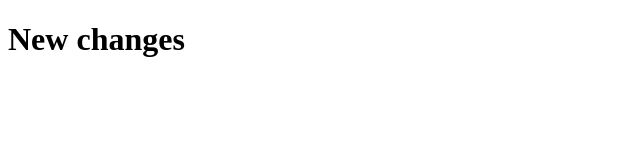
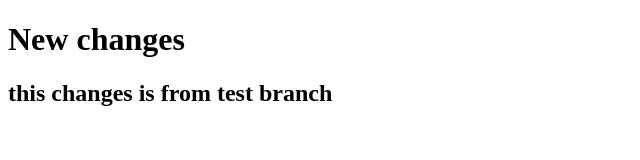
Before and after one commit to AjayNeman45/practice, a plain HTML site: page index.html in a window 1280 px wide. Shown: the whole page, without its empty margins (0-640 px from the left). Drawn offline with Linux system fonts and the light colour scheme.

Commit message:
test branch commit

```diff
--- a/index.html
+++ b/index.html
@@ -11,6 +11,7 @@
     <body>
 
         <h1>New changes</h1>
+        <h2>this changes is from test branch</h2>
 
     </body>
 
```
